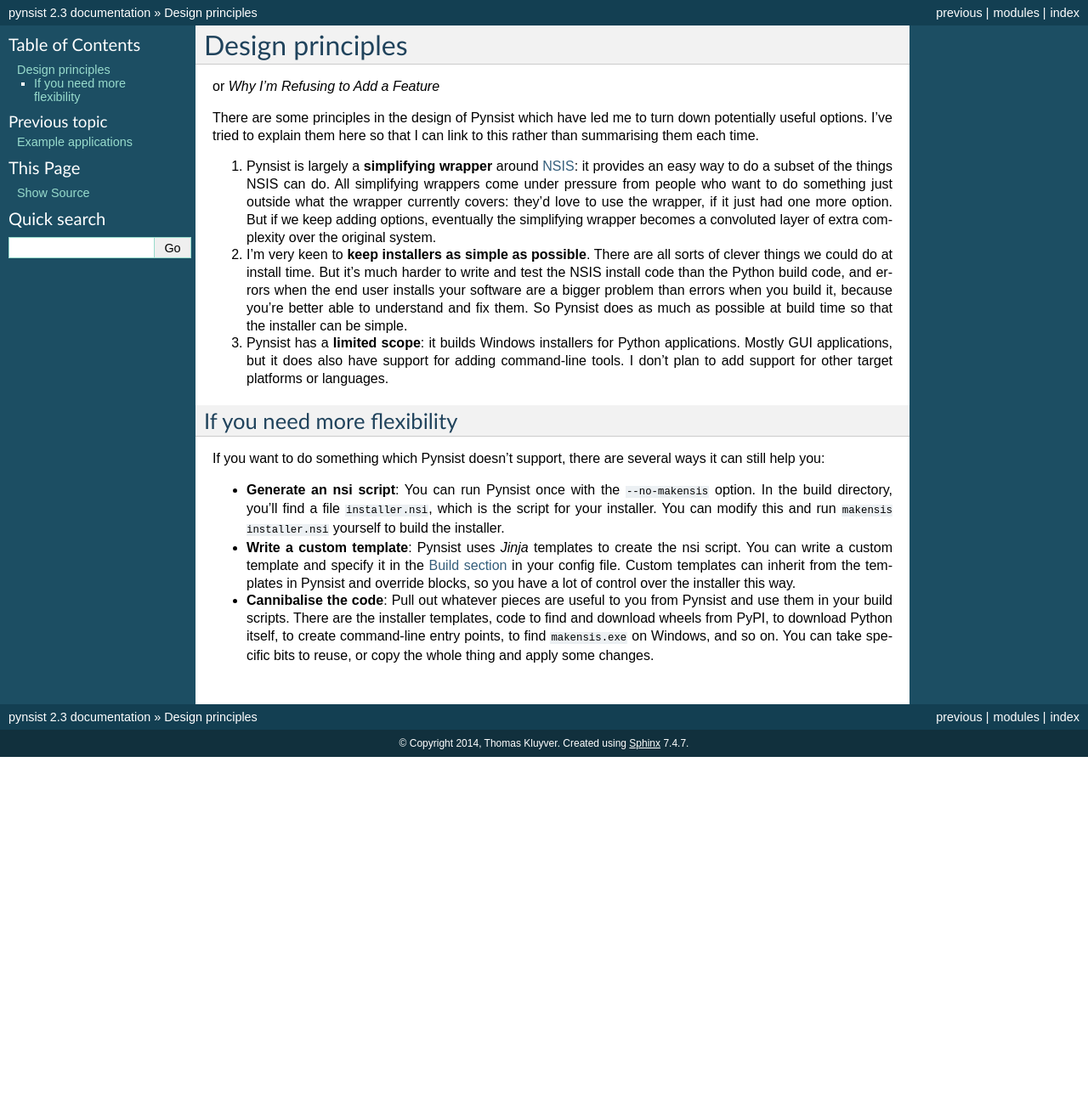
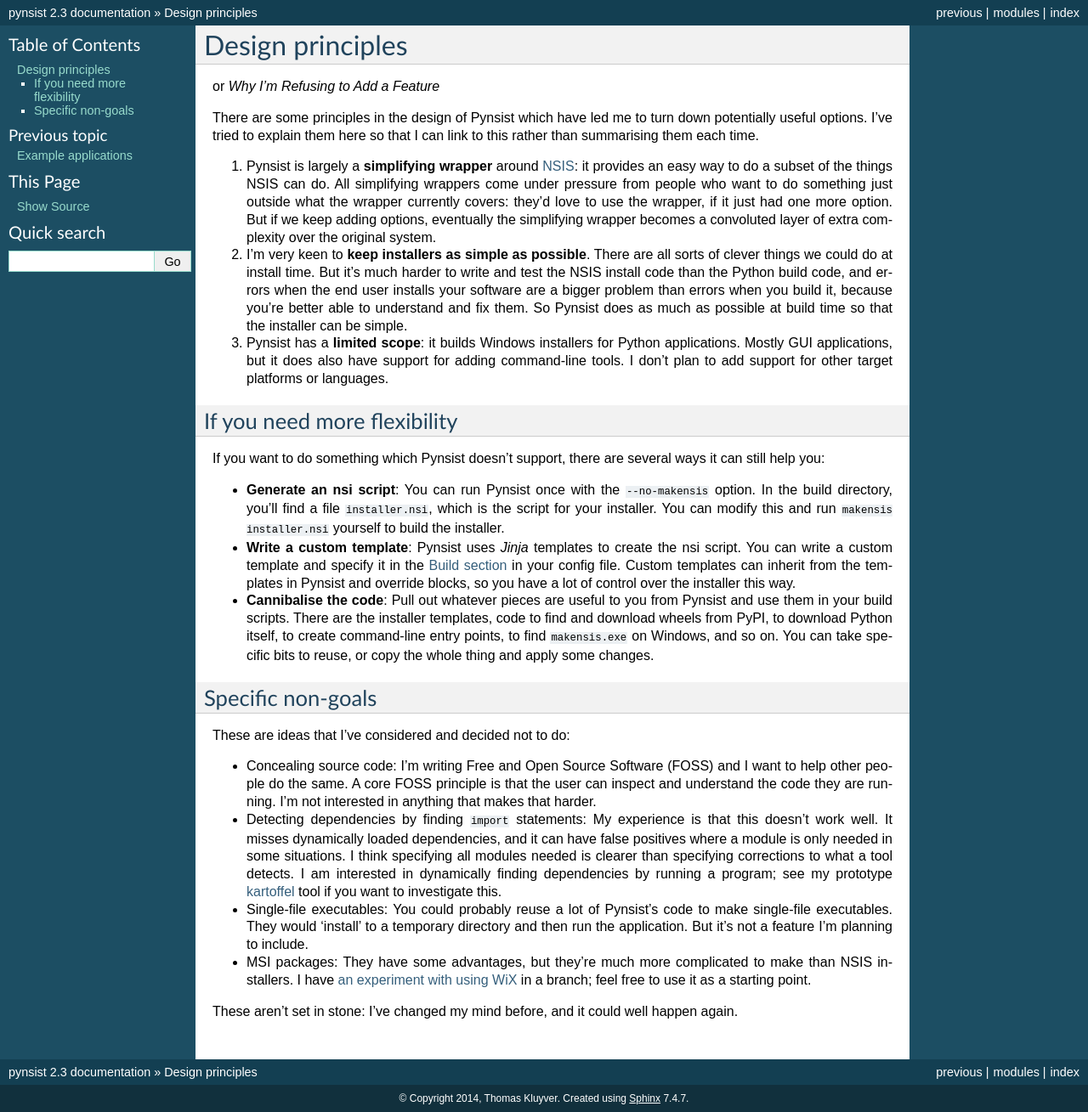
Before and after one commit to takluyver/pynsist, a Sphinx documentation site: the page built from doc/design.rst, in a window 1280 px wide. Shown: the whole page at 85% size. Built offline with Sphinx 7.4.7, drawn with Linux system fonts in a browser that asks for light colours; before the commit the page ends 900 px from its top, so only the background shows below that.

Commit message:
List specific non-goals in design principles page

```diff
--- a/doc/design.rst
+++ b/doc/design.rst
@@ -49,3 +49,31 @@
   create command-line entry points, to find ``makensis.exe`` on Windows, and so
   on. You can take specific bits to reuse, or copy the whole thing and apply
   some changes.
+
+Specific non-goals
+------------------
+
+These are ideas that I've considered and decided not to do:
+
+- Concealing source code: I'm writing Free and Open Source Software (FOSS) and
+  I want to help other people do the same. A core FOSS principle is that the
+  user can inspect and understand the code they are running. I'm not interested
+  in anything that makes that harder.
+- Detecting dependencies by finding ``import`` statements: My experience is that
+  this doesn't work well. It misses dynamically loaded dependencies, and it
+  can have false positives where a module is only needed in some situations.
+  I think specifying all modules needed is clearer than specifying
+  corrections to what a tool detects.
+  I am interested in dynamically finding dependencies by running a program;
+  see my prototype `kartoffel <https://pypi.org/project/kartoffel/>`_ tool if
+  you want to investigate this.
+- Single-file executables: You could probably reuse a lot of Pynsist's code to
+  make single-file executables. They would 'install' to a temporary directory
+  and then run the application. But it's not a feature I'm planning to include.
+- MSI packages: They have some advantages, but they're much more complicated to
+  make than NSIS installers. I have `an experiment with using WiX
+  <https://github.com/takluyver/pynsist/tree/wixperiment/examples/_mu>`_ in a
+  branch; feel free to use it as a starting point.
+
+These aren't set in stone: I've changed my mind before, and it could well
+happen again.
```
